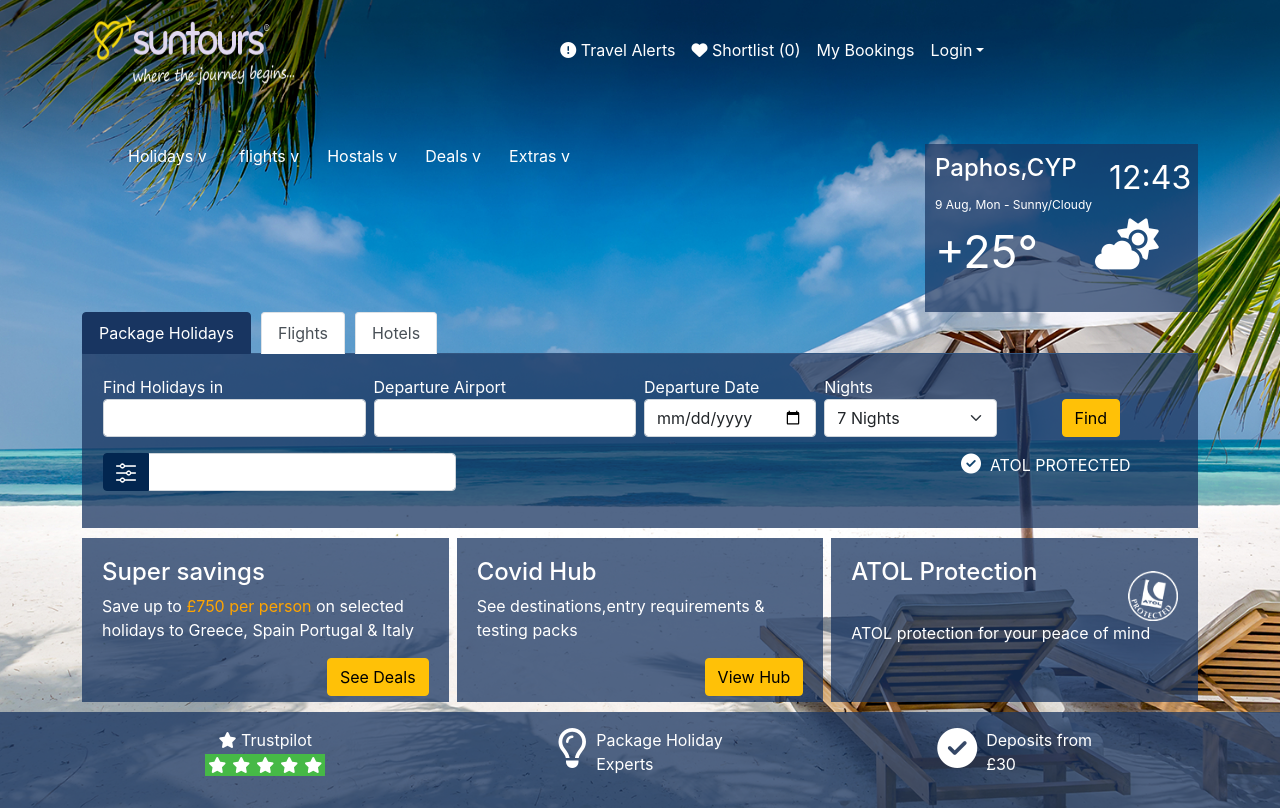
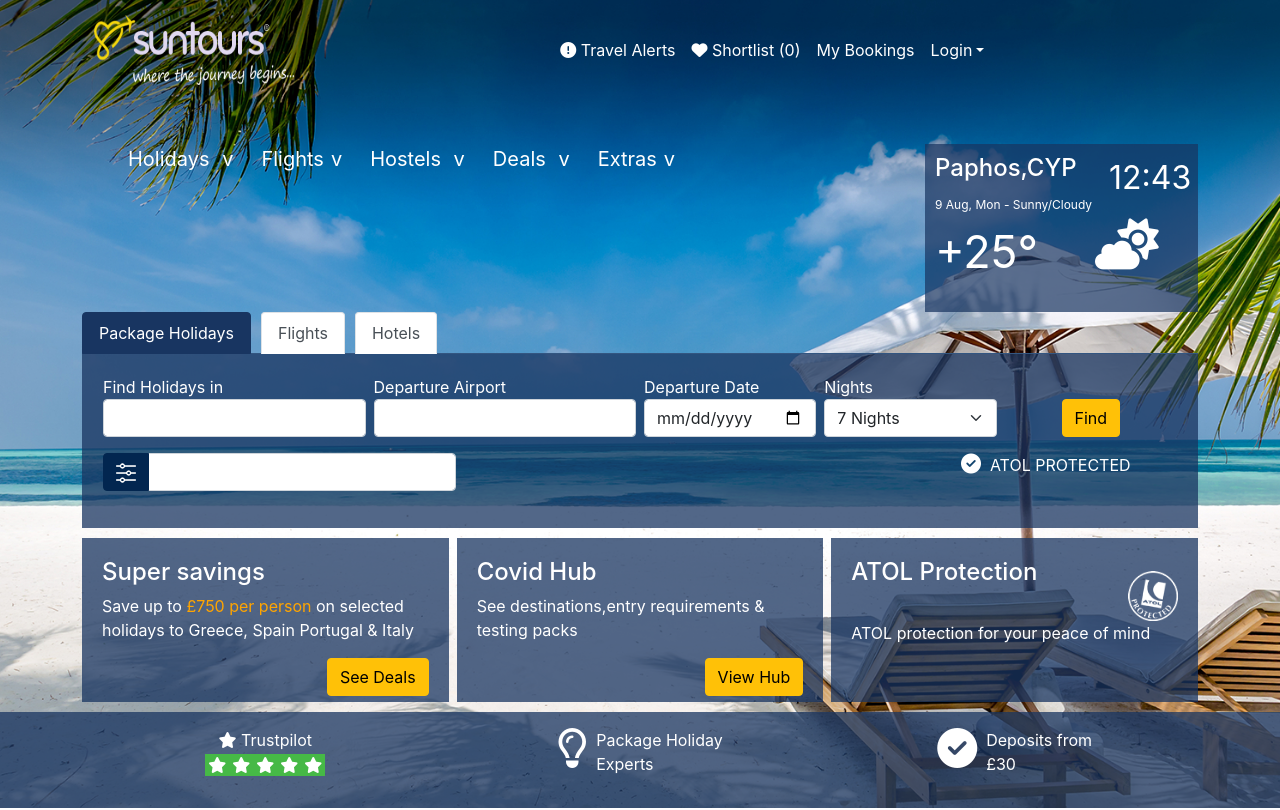
Before and after one commit to webdeveloper510/Design_react, a React (Create React App) app: page / in a window 1280 px wide. Shown: the top 810 px of the page. Built offline with nearby package versions, Linux system fonts and the light colour scheme.

Commit message:
changes menu

```diff
--- a/src/Home/Home.css
+++ b/src/Home/Home.css
@@ -159,9 +159,13 @@
     display: none;
     z-index: 99;
 }
-.lists li:hover {
+.lists1:hover {
     border-bottom: 2px solid yellow;
     padding-bottom: 3px;
+}
+li.lists1::after {
+    content: "v";
+    padding-left: 7px;
 }
 li.list-group-item.first {
     border-top: 1px solid rgba(0,0,0,.125);
@@ -169,9 +173,8 @@
 li.list-group-item.last {
     border-bottom: 1px solid rgba(0,0,0,.125) !important;
 }
-.Holidays1 li:hover{
-    border-bottom:1px solid rgba(0,0,0,.125);;
-    padding-bottom: 14px;
+li.lists1 {
+    font-size: 20px;
 }
 .suggection1 {
     position: absolute;
--- a/src/Home/Home.js
+++ b/src/Home/Home.js
@@ -12,7 +12,7 @@
                           <div className="col-md-9">
                           <div className="lists">
                       <ul>
-                        <li className="holiday-data "> Holidays v  <div className="Holidays1">
+                        <li className="holiday-data lists1"> Holidays  <div className="Holidays1">
                           <div className="arrow-up"></div>
                            <div className="row">
                              <div className="col-md-4">
@@ -50,10 +50,10 @@
                                   </ul>
                                   </div>
                          </div></li>
-                        <li>flights v</li>
-                        <li>Hostals v</li>
-                        <li>Deals v</li>
-                        <li>Extras v</li>
+                        <li className="lists1">Flights</li>
+                        <li className="lists1">Hostels </li>
+                        <li className="lists1">Deals </li>
+                        <li className="lists1">Extras</li>
                       </ul>
                        </div>
                             </div>
```
